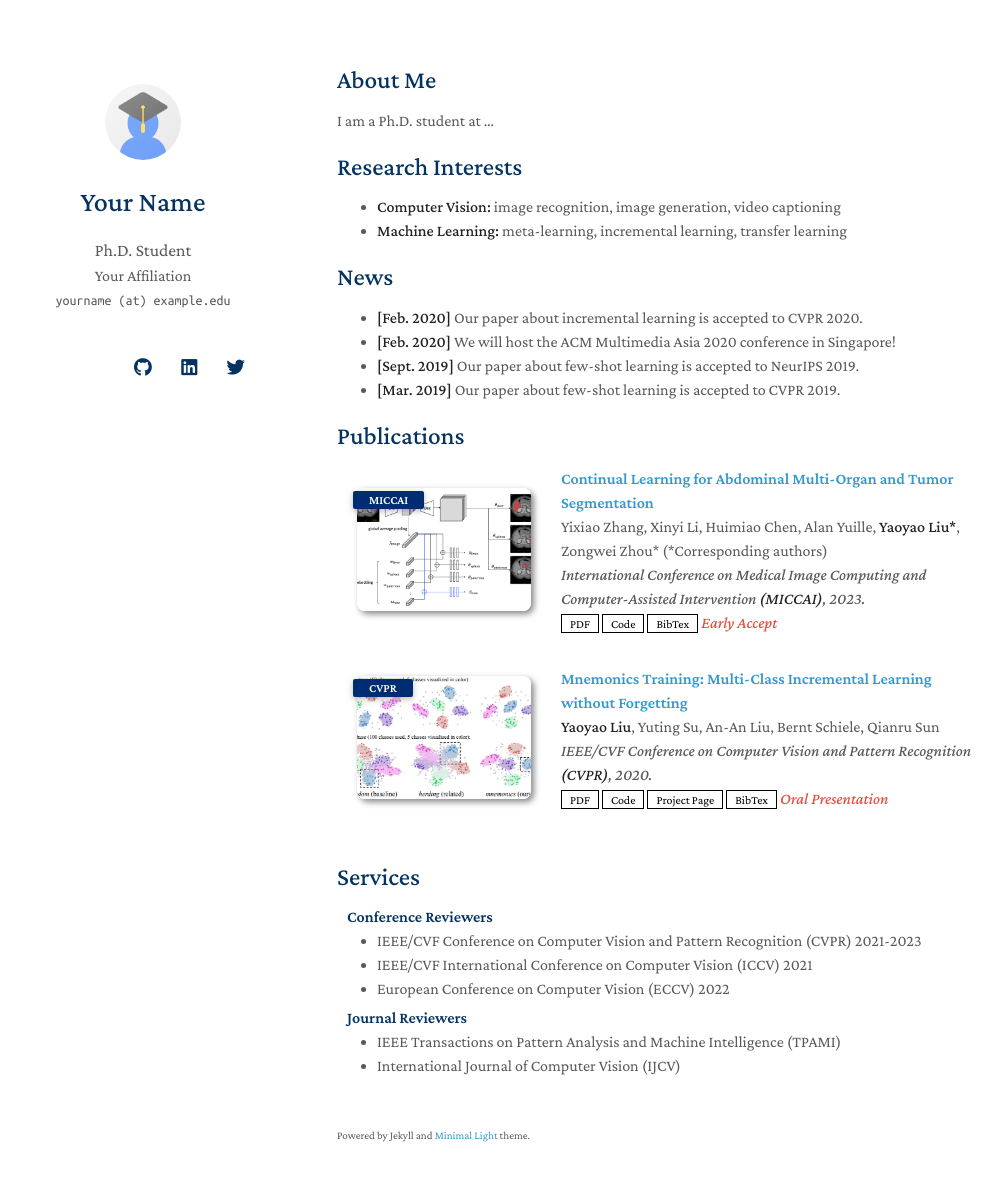
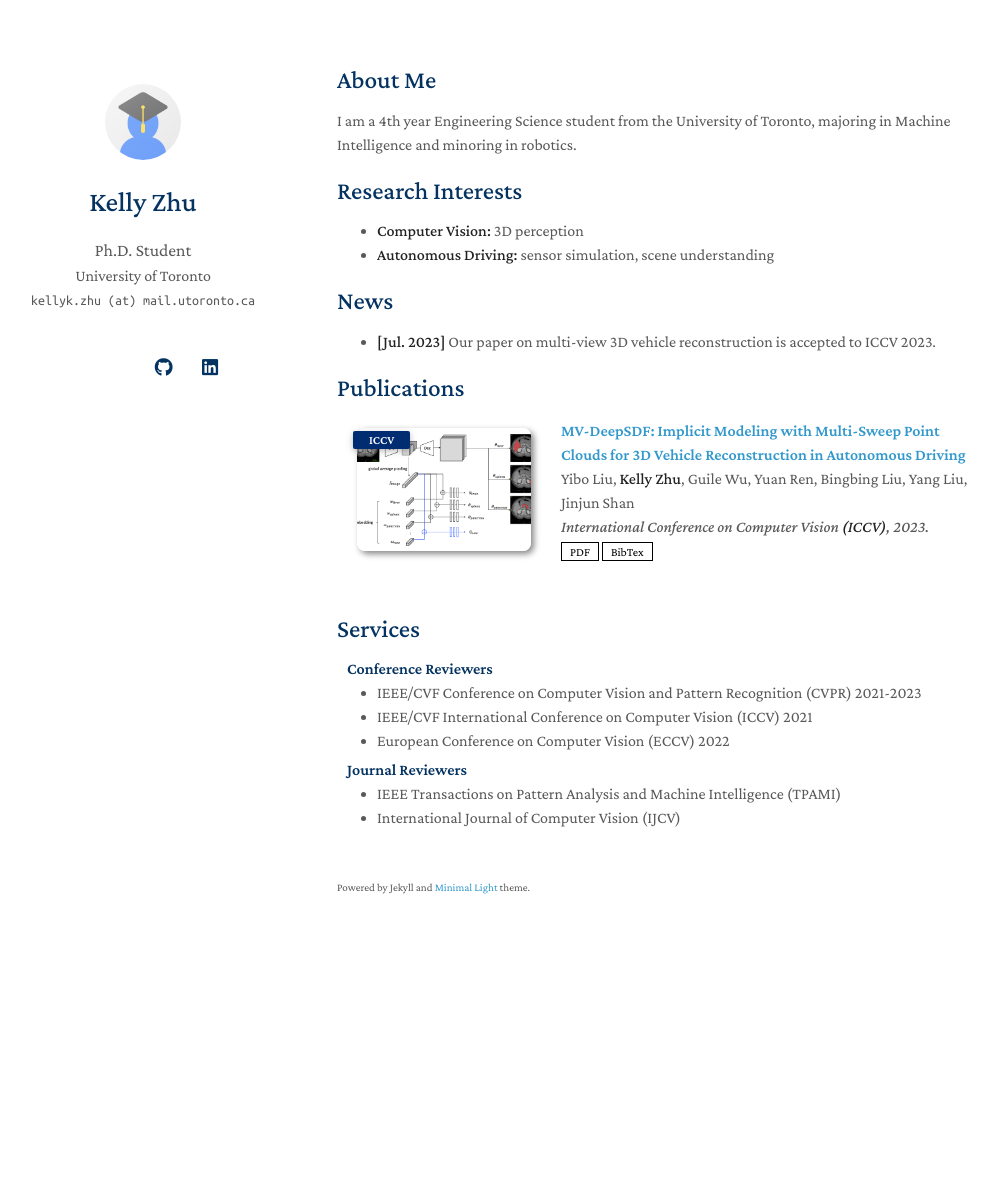
Before and after one commit to kellyzoo/kellyzoo.github.io, a Jekyll site: the page built from index.md, in a window 1280 px wide and 1216 px high. Shown: the top 1181 px of the window, without its empty margins (133-1135 px from the left). Built offline with Jekyll 4.4.1, drawn with Linux system fonts in a browser that asks for light colours; nearby versions of some CDN libraries; a style sheet for code colours, icons or effects is not loaded; our own code applies the rules of GitHub Pages for plain Markdown files.

Commit message:
basic info

```diff
--- a/_config.yml
+++ b/_config.yml
@@ -1,8 +1,8 @@
 # Basic Information
-title: Your Name
+title: Kelly Zhu
 position: Ph.D. Student
-affiliation: Your Affiliation
-email: yourname (at) example.edu
+affiliation: University of Toronto
+email: kellyk.zhu (at) mail.utoronto.ca
 
 # Search Engine Optimization (SEO)
 # The following information is used to improve the website traffic from search engines, e.g., Google.
@@ -12,11 +12,11 @@ canonical: https://minimal-light-theme.yliu.me/
 
 # Links
 # If you don't need one of them, you may delete the corresponding line.
-google_scholar: https://scholar.google.com/
+google_scholar: https://scholar.google.com/citations?user=4k-1QxAAAAAJ&hl=en&oi=sra
 cv_link: assets/files/curriculum_vitae.pdf
-github_link: https://github.com/
-linkedin: https://www.linkedin.com/
-twitter: https://twitter.com/
+github_link: https://github.com/kellyzoo
+linkedin: https://www.linkedin.com/kellyzhu-ca
+# twitter: https://twitter.com/
 
 # Images (e.g., your profile picture and your website's favicon)
 # "favicon" and "favicon_dark" are used for the light and dark modes, respectively.
@@ -30,7 +30,7 @@ enable_footnote: true
 
 # Auto Dark Mode
 # You may use the option to disable the automatic dark theme
-auto_dark_mode: true
+auto_dark_mode: false
 
 # Font
 # You can use this option to choose between Serif or Sans Serif fonts.
--- a/_data/publications.yml
+++ b/_data/publications.yml
@@ -1,22 +1,11 @@
 main:
 
-  - title: Continual Learning for Abdominal Multi-Organ and Tumor Segmentation
-    authors: Yixiao Zhang, Xinyi Li, Huimiao Chen, Alan Yuille, <strong>Yaoyao Liu*</strong>, Zongwei Zhou* (*Corresponding authors)
-    conference_short: MICCAI
-    conference: International Conference on Medical Image Computing and Computer-Assisted Intervention <strong>(MICCAI)</strong>, 2023.
-    pdf: https://arxiv.org/pdf/2306.00988.pdf
-    code: https://github.com/MrGiovanni/ContinualLearning
+  - title: "MV-DeepSDF: Implicit Modeling with Multi-Sweep Point Clouds for 3D Vehicle Reconstruction in Autonomous Driving"
+    authors: Yibo Liu, <strong>Kelly Zhu</strong>, Guile Wu, Yuan Ren, Bingbing Liu, Yang Liu, Jinjun Shan
+    conference_short: ICCV
+    conference: International Conference on Computer Vision <strong>(ICCV)</strong>, 2023.
+    pdf: http://openaccess.thecvf.com//content/ICCV2023/papers/Liu_MV-DeepSDF_Implicit_Modeling_with_Multi-Sweep_Point_Clouds_for_3D_Vehicle_ICCV_2023_paper.pdf
+    # code: https://github.com/MrGiovanni/ContinualLearning
     bibtex: https://bib.yliu.me/MICCAI23.txt
     image: ./assets/img/teaser_example_2.png
-    notes: Early Accept
-
-  - title: "Mnemonics Training: Multi-Class Incremental Learning without Forgetting"
-    authors: <strong>Yaoyao Liu</strong>, Yuting Su, An-An Liu, Bernt Schiele, Qianru Sun
-    conference_short: CVPR
-    conference: IEEE/CVF Conference on Computer Vision and Pattern Recognition <strong>(CVPR)</strong>, 2020.
-    pdf: https://arxiv.org/pdf/2002.10211.pdf
-    code: https://github.com/yaoyao-liu/class-incremental-learning/tree/main/mnemonics-training
-    page: https://class-il.mpi-inf.mpg.de/mnemonics/
-    bibtex: https://class-il.mpi-inf.mpg.de/mnemonics/
-    notes: Oral Presentation
-    image: ./assets/img/teaser_example.png
+    # notes: Early Accept
--- a/index.md
+++ b/index.md
@@ -4,19 +4,16 @@ layout: homepage
 
 ## About Me
 
-I am a Ph.D. student at ...
+I am a 4th year Engineering Science student from the University of Toronto, majoring in Machine Intelligence and minoring in robotics.
 
 ## Research Interests
 
-- **Computer Vision:** image recognition, image generation, video captioning
-- **Machine Learning:** meta-learning, incremental learning, transfer learning
+- **Computer Vision:** 3D perception
+- **Autonomous Driving:** sensor simulation, scene understanding
 
 ## News
 
-- **[Feb. 2020]** Our paper about incremental learning is accepted to CVPR 2020.
-- **[Feb. 2020]** We will host the ACM Multimedia Asia 2020 conference in Singapore!
-- **[Sept. 2019]** Our paper about few-shot learning is accepted to NeurIPS 2019.
-- **[Mar. 2019]** Our paper about few-shot learning is accepted to CVPR 2019.
+- **[Jul. 2023]** Our paper on multi-view 3D vehicle reconstruction is accepted to ICCV 2023.
 
 {% include_relative _includes/publications.md %}
 
```
